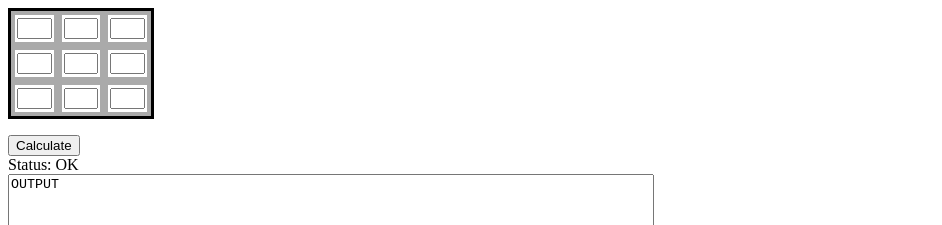
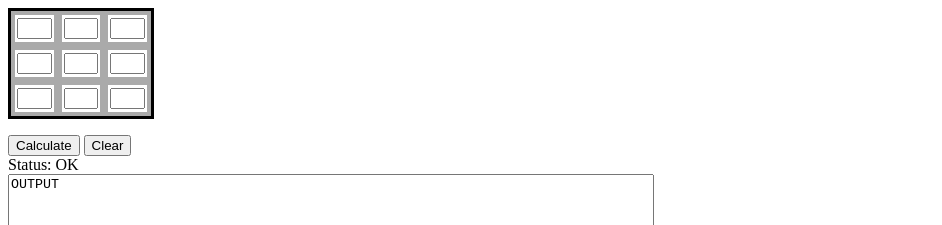
Before and after one commit to Sk0ppes/Sk0ppes.github.io, a plain HTML site: page index.html in a window 1280 px wide. Shown: the top 225 px of the page, without its empty margins (0-942 px from the left). Drawn offline with Linux system fonts and the light colour scheme.

Commit message:
Added clear Button

```diff
--- a/index.html
+++ b/index.html
@@ -45,6 +45,7 @@
         </div>
         <div style="margin-top: 1em">
             <button onclick="analyze()">Calculate</button>
+            <button onclick="clear()">Clear</button>
         </div>
         <div>
             <label>Status: </label>
--- a/index.js
+++ b/index.js
@@ -6,6 +6,16 @@ function onLoad() {
     for (var x = 0; x < 3; x++) {
         for (var y = 0; y < 3; y++) {
             document.getElementById("cell" + x + y).addEventListener("input", updateValue);
+        }
+    }
+}
+
+function clear() {
+    avaiableNumbers = [1, 2, 3, 4, 5, 6, 7, 8, 9];
+
+    for (var x = 0; x < 3; x++) {
+        for (var y = 0; y < 3; y++) {
+            document.getElementById("cell" + x + y).value = "";
         }
     }
 }
```
